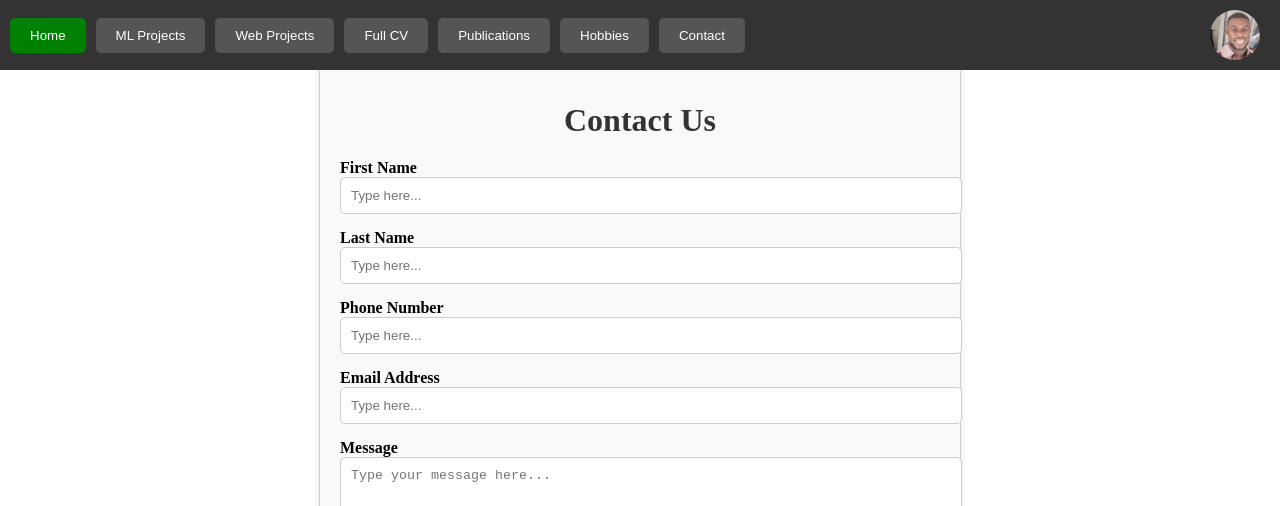
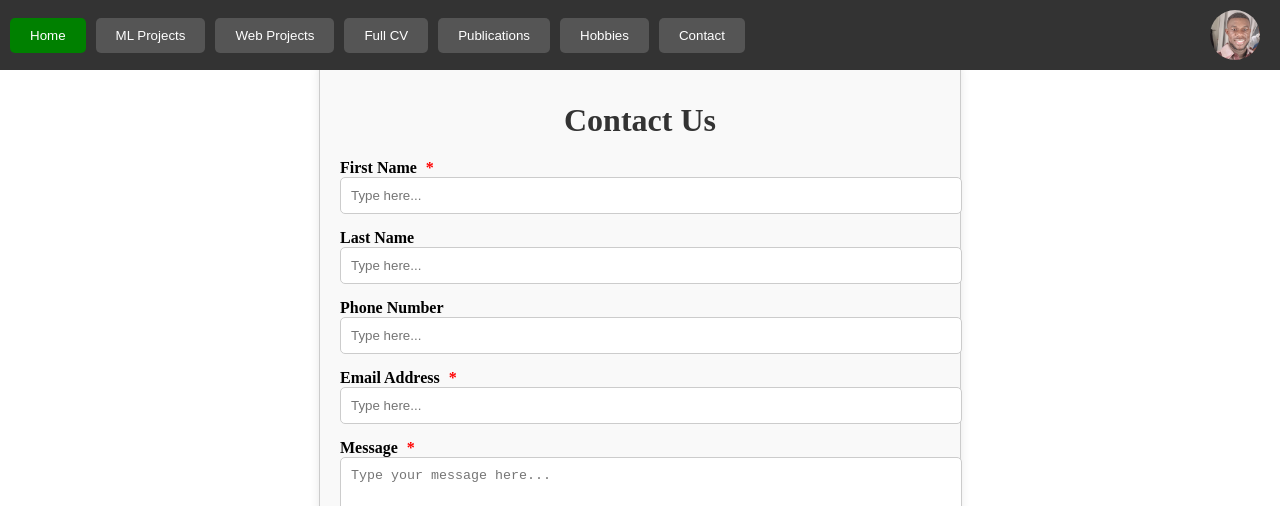
Before and after one commit to rogerjeasy/mycv-client, a React (Create React App) app: page /contact in a window 1280 px wide. Shown: the top 506 px of the page. Built offline with nearby package versions, Linux system fonts and the light colour scheme.

Commit message:
added animation to contact info

```diff
--- a/src/components/views/Contact.js
+++ b/src/components/views/Contact.js
@@ -66,7 +66,7 @@ const Contact = () => {
       <h1>Contact Us</h1>
       <form onSubmit={handleSubmit} className="contact-form">
         <div className="form-group">
-          <label>First Name</label>
+          <label>First Name <span className="required">*</span></label>
           <input
             type="text"
             name="firstName"
@@ -97,7 +97,7 @@ const Contact = () => {
           />
         </div>
         <div className="form-group">
-          <label>Email Address</label>
+          <label>Email Address <span className="required">*</span></label>
           <input
             type="email"
             name="email"
@@ -108,7 +108,7 @@ const Contact = () => {
           />
         </div>
         <div className="form-group">
-          <label>Message</label>
+          <label>Message <span className="required">*</span></label>
           <textarea
             name="message"
             value={formData.message}
--- a/src/styles/views/Contact.scss
+++ b/src/styles/views/Contact.scss
@@ -1,5 +1,3 @@
-/* Contact.scss */
-
 html, body {
   height: 100%;
   margin: 0;
@@ -88,6 +86,11 @@ html, body {
   margin-top: 15px;
 }
 
+.required {
+  color: red;
+  margin-left: 5px;
+}
+
 .overlay {
   position: fixed;
   top: 0;
--- a/src/styles/views/Footer.scss
+++ b/src/styles/views/Footer.scss
@@ -53,13 +53,15 @@
 
       a {
         color: #bbb;
+        transition: color 0.3s, transform 0.3s; /* Add transition for color and transform */
 
         &:hover {
           color: #fff;
+          transform: scale(0.9); /* Zoom out slightly on hover */
         }
 
         svg {
-          transition: color 0.3s;
+          transition: color 0.3s, transform 0.3s; /* Apply same transition to svg elements */
         }
       }
     }
```
